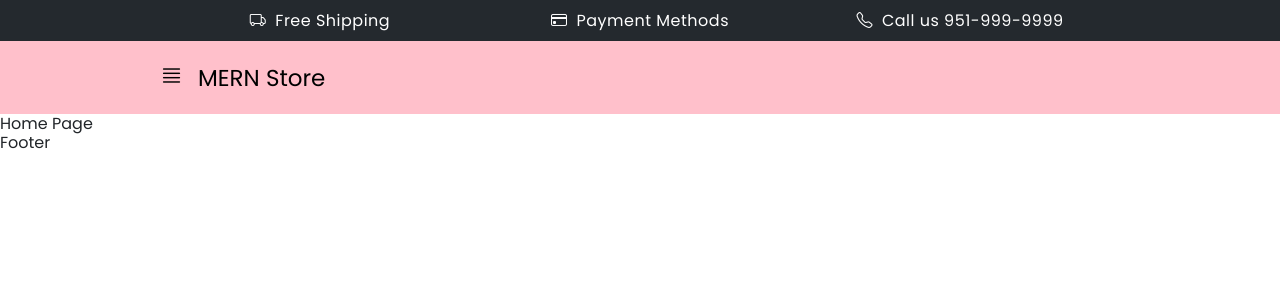
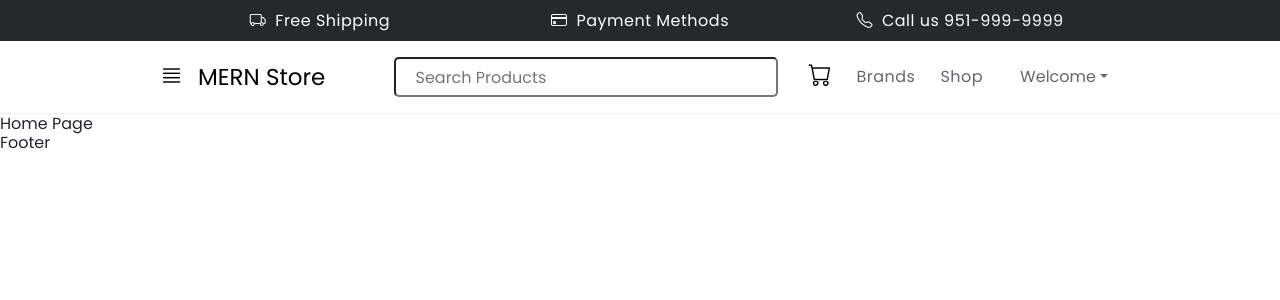
Before and after one commit to khuongdoanngoc/EcommerceApplication, a React (Create React App) app in the folder client/: page / in a window 1280 px wide. Shown: the top 300 px of the page. Built offline with nearby package versions, Linux system fonts and the light colour scheme.

Commit message:
add header

```diff
--- a/client/src/components/Layout/Header.js
+++ b/client/src/components/Layout/Header.js
@@ -1,12 +1,18 @@
 import "./styles.css";
 import { useState } from "react";
 import Offcanvas from "react-bootstrap/Offcanvas";
+import Dropdown from "react-bootstrap/Dropdown";
 
 function Header() {
-    const [show, setShow] = useState(false);
+    // left sidebar configurations
+    const [showLeft, setShowLeft] = useState(false);
+    const handleCloseLeft = () => setShowLeft(false);
+    const handleShowLeft = () => setShowLeft(true);
 
-    const handleClose = () => setShow(false);
-    const handleShow = () => setShow(true);
+    // right sidebar configurations
+    const [showRight, setShowRight] = useState(false);
+    const handleCloseRight = () => setShowRight(false);
+    const handleShowRight = () => setShowRight(true);
 
     return (
         <header className="header">
@@ -28,17 +34,19 @@ function Header() {
                 <div className="header-logo">
                     <button
                         className="header-icon-sidebar"
-                        onClick={handleShow}>
-                        <i className="bi bi-justify" style={{ fontSize: '23px'}}></i>
+                        onClick={handleShowLeft}>
+                        <i
+                            className="bi bi-justify"
+                            style={{ fontSize: "23px" }}></i>
                     </button>
                     <a href="/">
                         <span className="header-web-name">MERN Store</span>
                     </a>
                     <Offcanvas
-                        show={show}
-                        onHide={handleClose}
-                        scroll={true}
-                        backdrop={true}>
+                        show={showLeft}
+                        onHide={handleCloseLeft}
+                        backdrop={true}
+                        scroll={true}>
                         <Offcanvas.Header closeButton>
                             <Offcanvas.Title>Offcanvas</Offcanvas.Title>
                         </Offcanvas.Header>
@@ -49,8 +57,54 @@ function Header() {
                         </Offcanvas.Body>
                     </Offcanvas>
                 </div>
-                <div className="header-search"></div>
-                <div className="header-right-items"></div>
+                <div className="header-search">
+                    <input type="text" placeholder="Search Products" />
+                </div>
+                <div className="header-right-items">
+                    <div className="header-card">
+                        <button
+                            style={{ all: "initial" }}
+                            onClick={handleShowRight}>
+                            <i
+                                class="bi bi-cart"
+                                style={{ fontSize: "23px" }}></i>
+                        </button>
+                        <Offcanvas
+                            show={showRight}
+                            onHide={handleCloseRight}
+                            backdrop={true}
+                            scroll={true}
+                            placement="end">
+                            <Offcanvas.Header closeButton>
+                                <Offcanvas.Title>Offcanvas</Offcanvas.Title>
+                            </Offcanvas.Header>
+                            <Offcanvas.Body>
+                                Some text as placeholder. In real life you can
+                                have the elements you have chosen. Like, text,
+                                images, lists, etc.
+                            </Offcanvas.Body>
+                        </Offcanvas>
+                    </div>
+                    <div className="header-brands text-right-items">Brands</div>
+                    <div className="header-shop text-right-items">Shop</div>
+                    <div className="header-auth text-right-items">
+                        <Dropdown className="header-auth-dropdown">
+                            <Dropdown.Toggle
+                                variant="success"
+                                id="dropdown-basic">
+                                    Welcome
+                            </Dropdown.Toggle>
+                            <Dropdown.Menu>
+                                <Dropdown.Item href="#/login">
+                                    Login
+                                </Dropdown.Item>
+                                <Dropdown.Item href="#/register">
+                                    Sign Up
+                                </Dropdown.Item>
+                            </Dropdown.Menu>
+                        </Dropdown>
+                    </div>
+                </div>
             </div>
         </header>
     );
--- a/client/src/components/Layout/styles.css
+++ b/client/src/components/Layout/styles.css
@@ -4,7 +4,7 @@
     height: 114px;
     display: flex;
     flex-direction: column;
-    letter-spacing: .5px;
+    letter-spacing: 0.5px;
 }
 
 .header-info {
@@ -29,8 +29,11 @@
 .header-container {
     width: 100%;
     height: 64%;
-    background-color: pink;
-    padding: 0px 160px 0px 160px;
+    border-bottom: 1px solid #ebeef6;
+    display: flex;
+    justify-content: space-between;
+    padding: 16px 160px 16px 160px;
+    align-items: center;
 }
 
 .header-logo {
@@ -53,5 +56,61 @@
 .header-web-name {
     font-size: 23px;
     font-weight: 400;
-    font-family: 'Poppins';
+    font-family: "Poppins";
 }
+
+.header-search {
+    width: 445px;
+    height: 100%;
+    display: flex;
+    align-items: center;
+    justify-content: center;
+    margin-right: 30px;
+}
+
+.header-search input {
+    width: 100%;
+    height: 100%;
+    padding: 10px 20px;
+    border-radius: 5px;
+}
+
+.header-right-items {
+    width: 350px;
+    height: 100%;
+    align-items: center;
+    justify-content: flex-end;
+    display: flex;
+    gap: 25px;
+    color: #65676b !important;
+}
+
+.header-brands {
+    cursor: pointer;
+}
+
+.text-right-items {
+    cursor: pointer;
+}
+
+.text-right-items:hover {
+    color: black;
+    transition: color 0.3s ease-in-out;
+}
+
+.header-auth-dropdown button {
+    background-color: transparent;
+    color: #65676b;
+    border: none;
+
+    &:hover {
+        background-color: transparent;
+        color: black;
+    }
+}
+
+.btn-success {
+    background-color: transparent !important;
+    box-shadow: none !important;
+    color: #65676b !important;
+}
--- a/client/src/index.css
+++ b/client/src/index.css
@@ -1,5 +1,7 @@
 @import url('https://fonts.googleapis.com/css2?family=Poppins:wght@300;400&display=swap');
 @import "~bootstrap-icons/font/bootstrap-icons.css";
+@import 'bootstrap/dist/css/bootstrap.min.css';
+
 
 body {
     margin: 0;
```
